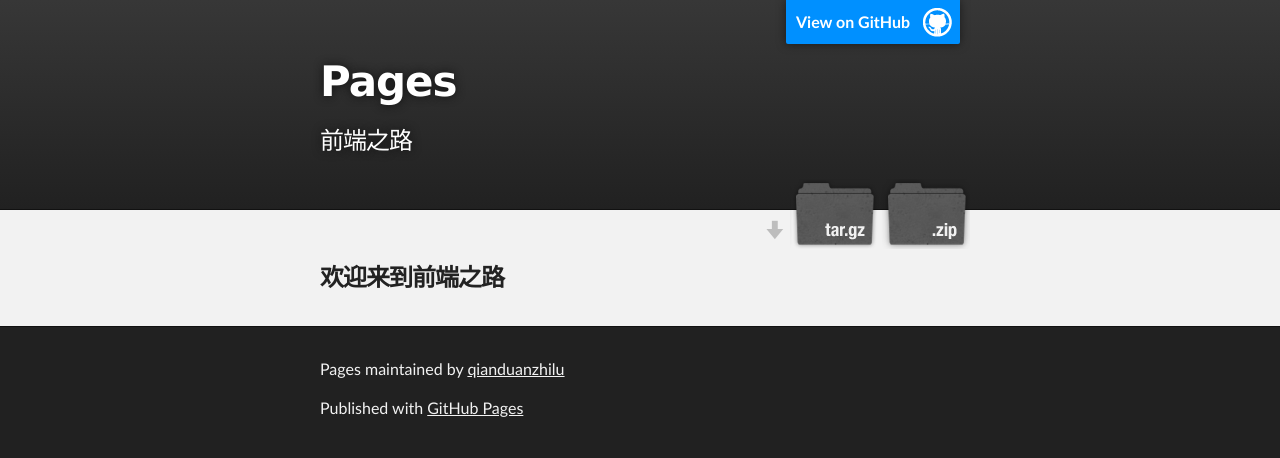
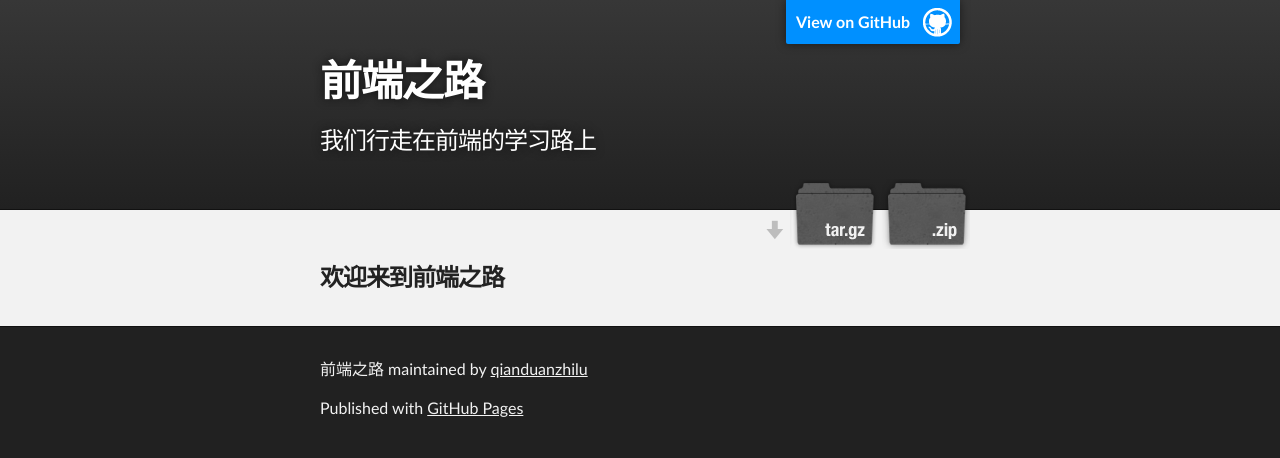
Before and after one commit to txcstx/pages, a plain HTML site: page index.html in a window 1280 px wide. Drawn offline with Linux system fonts and the light colour scheme.

Commit message:
Create gh-pages branch via GitHub

```diff
--- a/index.html
+++ b/index.html
@@ -4,11 +4,11 @@
   <head>
     <meta charset='utf-8'>
     <meta http-equiv="X-UA-Compatible" content="chrome=1">
-    <meta name="description" content="Pages : 前端之路">
+    <meta name="description" content="前端之路 : 我们行走在前端的学习路上">
 
     <link rel="stylesheet" type="text/css" media="screen" href="stylesheets/stylesheet.css">
 
-    <title>Pages</title>
+    <title>前端之路</title>
   </head>
 
   <body>
@@ -18,8 +18,8 @@
         <header class="inner">
           <a id="forkme_banner" href="https://github.com/qianduanzhilu/pages">View on GitHub</a>
 
-          <h1 id="project_title">Pages</h1>
-          <h2 id="project_tagline">前端之路</h2>
+          <h1 id="project_title">前端之路</h1>
+          <h2 id="project_tagline">我们行走在前端的学习路上</h2>
 
             <section id="downloads">
               <a class="zip_download_link" href="https://github.com/qianduanzhilu/pages/zipball/master">Download this project as a .zip file</a>
@@ -39,7 +39,7 @@
     <!-- FOOTER  -->
     <div id="footer_wrap" class="outer">
       <footer class="inner">
-        <p class="copyright">Pages maintained by <a href="https://github.com/qianduanzhilu">qianduanzhilu</a></p>
+        <p class="copyright">前端之路 maintained by <a href="https://github.com/qianduanzhilu">qianduanzhilu</a></p>
         <p>Published with <a href="https://pages.github.com">GitHub Pages</a></p>
       </footer>
     </div>
--- a/params.json
+++ b/params.json
@@ -1 +1 @@
-{"name":"Pages","tagline":"前端之路","body":"### 欢迎来到前端之路\r\n","google":"","note":"Don't delete this file! It's used internally to help with page regeneration."}
+{"name":"前端之路","tagline":"我们行走在前端的学习路上","body":"### 欢迎来到前端之路\r\n","google":"","note":"Don't delete this file! It's used internally to help with page regeneration."}
```
